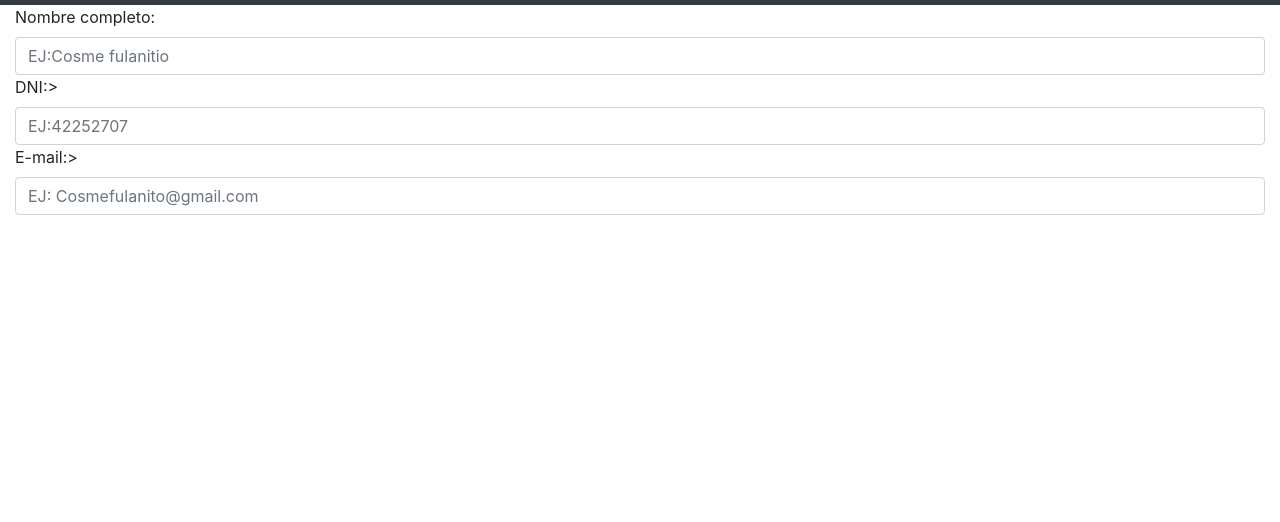
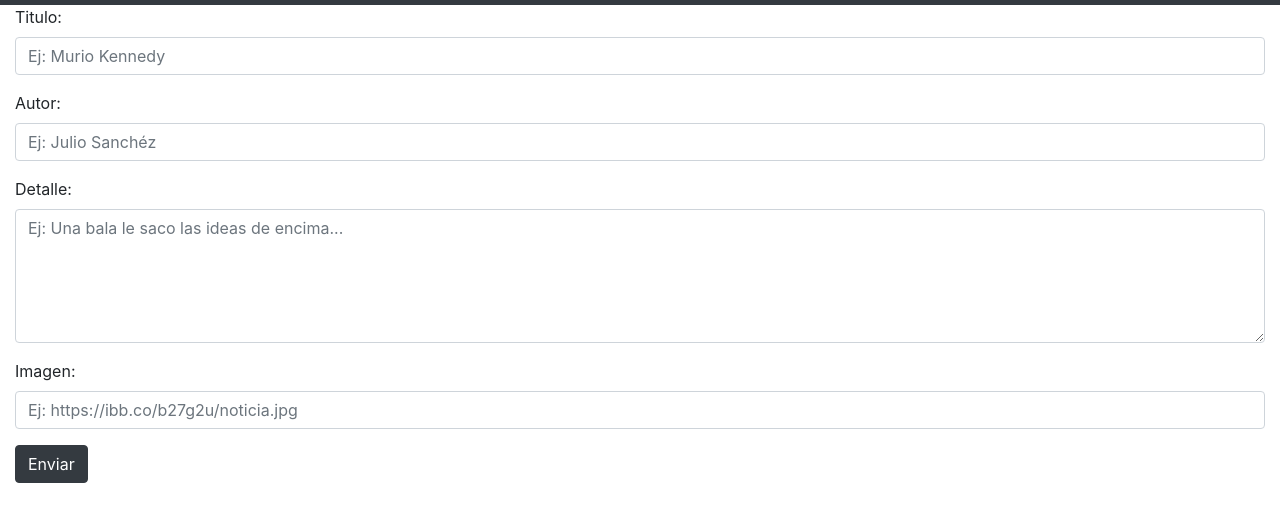
Before and after one commit to IgnacioTsaii/PWFE-M1-05, a website: page public/formulario.html in a window 1280 px wide. Shown: the part 54-576 px from the top of the page. Drawn offline with nearby package versions, Linux system fonts and the light colour scheme.

Commit message:
Programando endpoint para capturar via POST

```diff
--- a/package.json
+++ b/package.json
@@ -18,6 +18,8 @@
   "homepage": "https://github.com/IgnacioTsaii/PWFE-M1-05#readme",
   "dependencies": {
     "fs": "0.0.1-security",
-    "http": "0.0.0"
+    "http": "0.0.0",
+    "nodemon": "^1.19.1",
+    "querystring": "^0.2.0"
   }
 }
--- a/public/formulario.html
+++ b/public/formulario.html
@@ -63,16 +63,36 @@
 
     <main class="container-fluid">
 
-      <form action="???" method="???">
+     <!-- INICIO FORMULARIO -->
+<form action="./enviar" method="post">
+	<div class="form-group">
+		<label for="titulo">Titulo:</label>
+		<input type="text" name="titulo" class="form-control" placeholder="Ej: Murio Kennedy">
+	</div>
 
-        <label for="nombre">Nombre completo: </label>
-        <input type="text" name="nombre" class="form-control" placeholder="EJ:Cosme fulanitio">
-        <label for="dni">DNI:></label>
-        <input type="number" name="dni" class="form-control" placeholder="EJ:42252707">
+	<div class="form-group">
+		<label for="autor">Autor:</label>
+		<input type="text" name="autor" class="form-control" placeholder="Ej: Julio Sanchéz">
+	</div>
 
-        <label for="email">E-mail:> </label>
-        <input type="email" name="correo" class="form-control" placeholder="EJ: Cosmefulanito@gmail.com">
-      </form>
+	<div class="form-group">
+		<label for="detalle">Detalle:</label>
+		<textarea name="detalle" class="form-control" rows="5" placeholder="Ej: Una bala le saco las ideas de encima..."></textarea>
+	</div>
+
+	<div class="form-group">
+		<label for="imagen">Imagen:</label>
+		<input type="text" name="imagen" class="form-control" placeholder="Ej: https://ibb.co/b27g2u/noticia.jpg">
+	</div>
+
+	<div class="form-group">
+		<!--
+		<button type="submit" class="btn btn-primary">Enviar</button>
+		-->
+		<input type="submit" value="Enviar" class="btn btn-dark">
+	</div>
+</form>
+<!-- FIN DEL FORMULARIO-->
 
 
     </main>
```
Also changed, not shown: index.js (+17 -1 lines), 1 other file.
